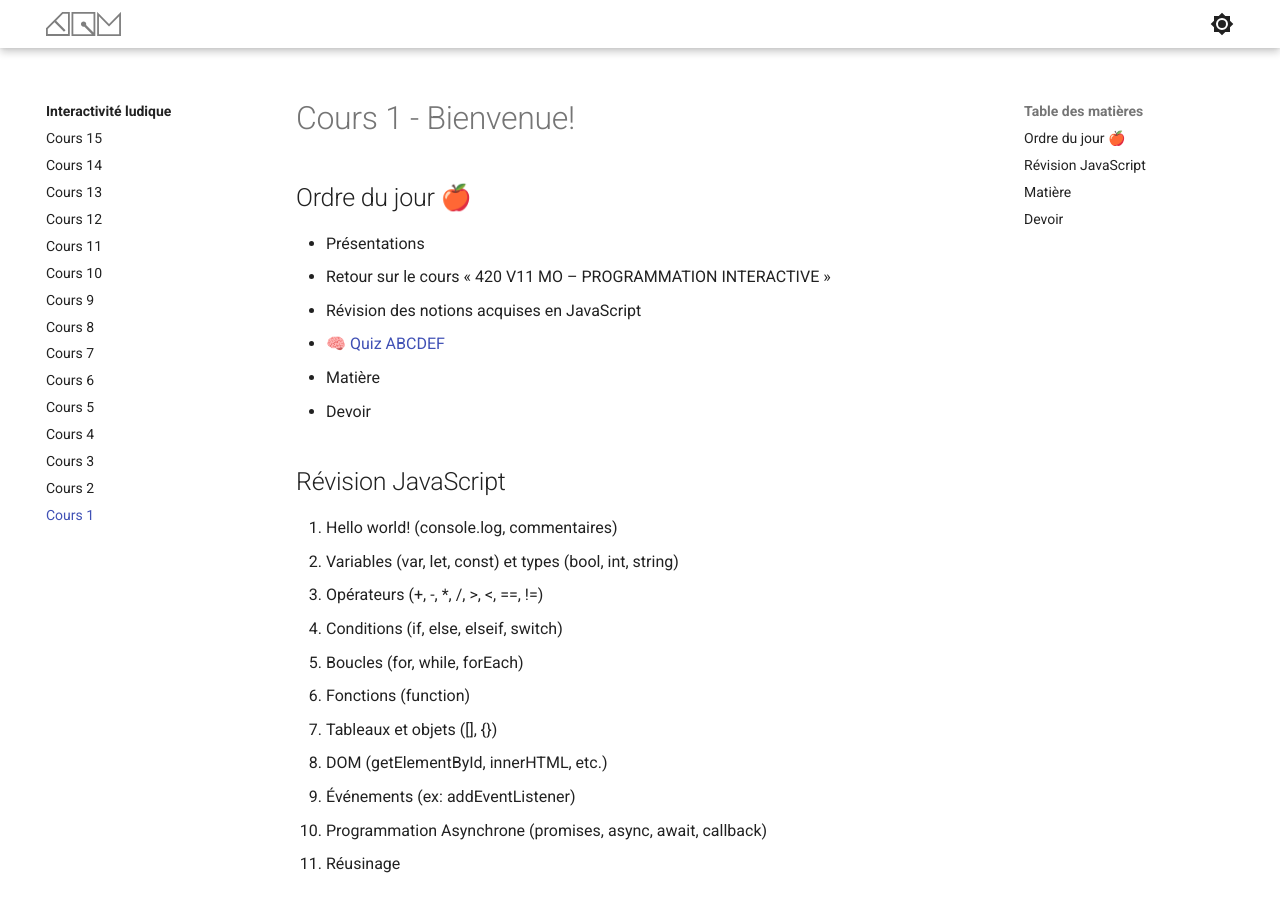
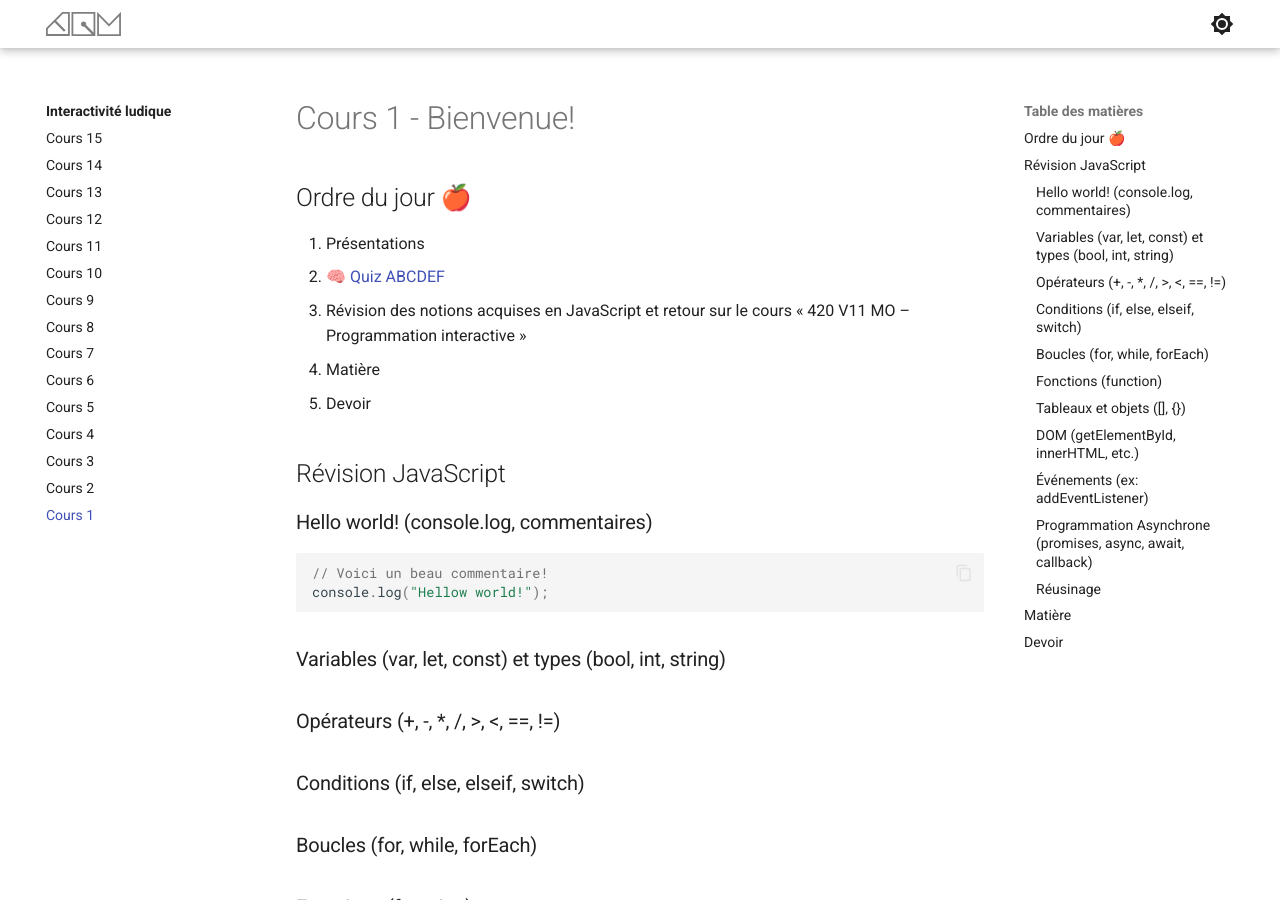
Before and after one commit to jfcmontmorency/old_compendium, an MkDocs documentation site: the page built from docs/582-301–interactivite-ludique/cours01.md, in a window 1280 px wide and 900 px high. Built offline with MkDocs 1.6.1 and Material for MkDocs 9.7.7, drawn with Linux system fonts in a browser that asks for light colours.

Commit message:
Update cours01.md

````diff
--- a/docs/582-301–interactivite-ludique/cours01.md
+++ b/docs/582-301–interactivite-ludique/cours01.md
@@ -2,26 +2,30 @@
 
 ## Ordre du jour 🍎
 
-* Présentations
-* Retour sur le cours « 420 V11 MO – PROGRAMMATION INTERACTIVE »
-  * Révision des notions acquises en JavaScript
-* [🧠 Quiz ABCDEF](https://google.com)
-* Matière
-* Devoir
+1. Présentations
+1. [🧠 Quiz ABCDEF](https://google.com)
+1. Révision des notions acquises en JavaScript et retour sur le cours « 420 V11 MO – Programmation interactive »
+1. Matière
+1. Devoir
 
 ## Révision JavaScript
 
-1. Hello world! (console.log, commentaires)
-1. Variables (var, let, const) et types (bool, int, string)
-1. Opérateurs (+, -, *, /, >, <, ==, !=)
-1. Conditions (if, else, elseif, switch)
-1. Boucles (for, while, forEach)
-1. Fonctions (function)
-1. Tableaux et objets ([], {})
-1. DOM (getElementById, innerHTML, etc.)
-1. Événements (ex: addEventListener)
-1. Programmation Asynchrone (promises, async, await, callback)
-1. Réusinage
+### Hello world! (console.log, commentaires)
+
+```js
+// Voici un beau commentaire!
+console.log("Hellow world!");
+```
+### Variables (var, let, const) et types (bool, int, string)
+### Opérateurs (+, -, *, /, >, <, ==, !=)
+### Conditions (if, else, elseif, switch)
+### Boucles (for, while, forEach)
+### Fonctions (function)
+### Tableaux et objets ([], {})
+### DOM (getElementById, innerHTML, etc.)
+### Événements (ex: addEventListener)
+### Programmation Asynchrone (promises, async, await, callback)
+### Réusinage
 
 ## Matière
 
````
